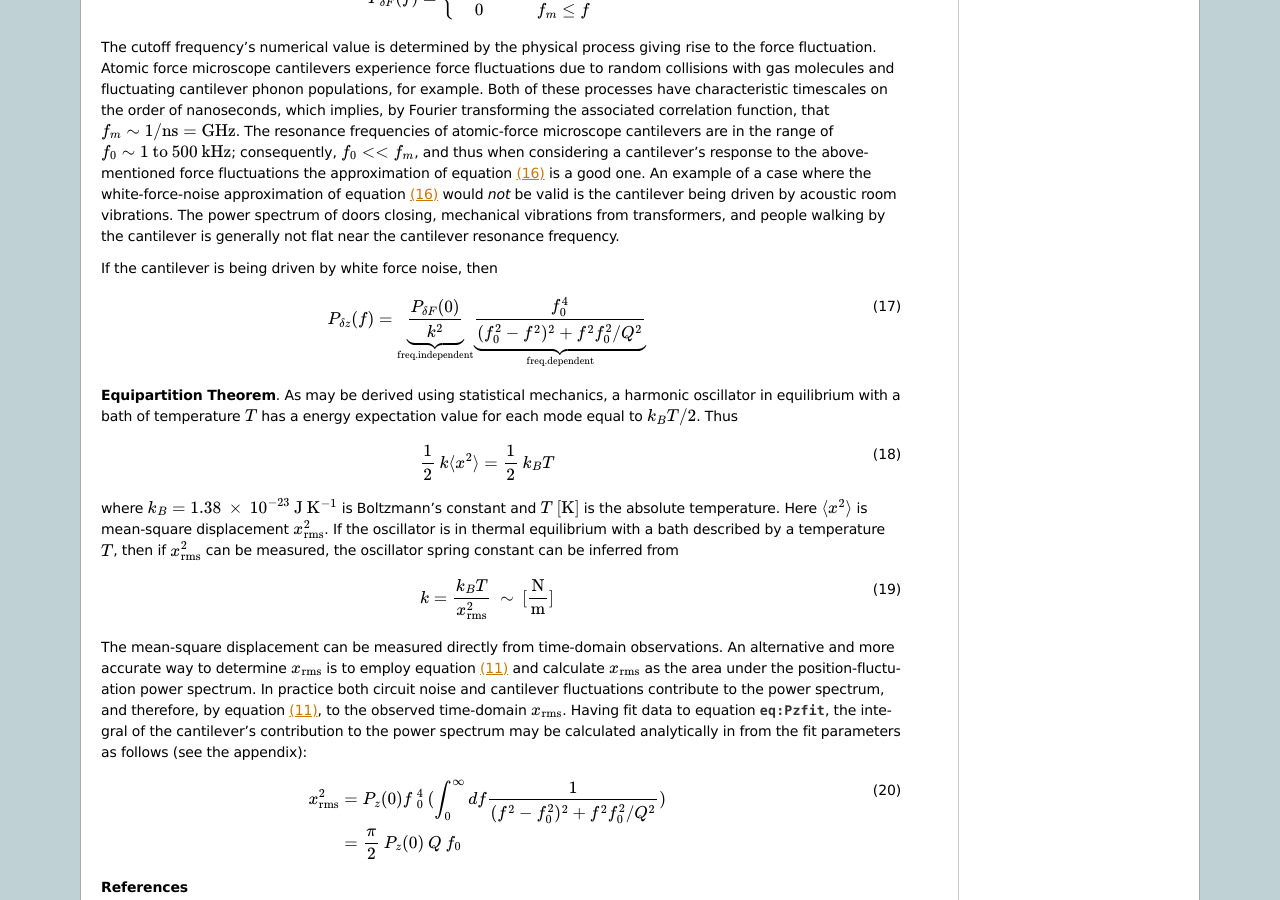
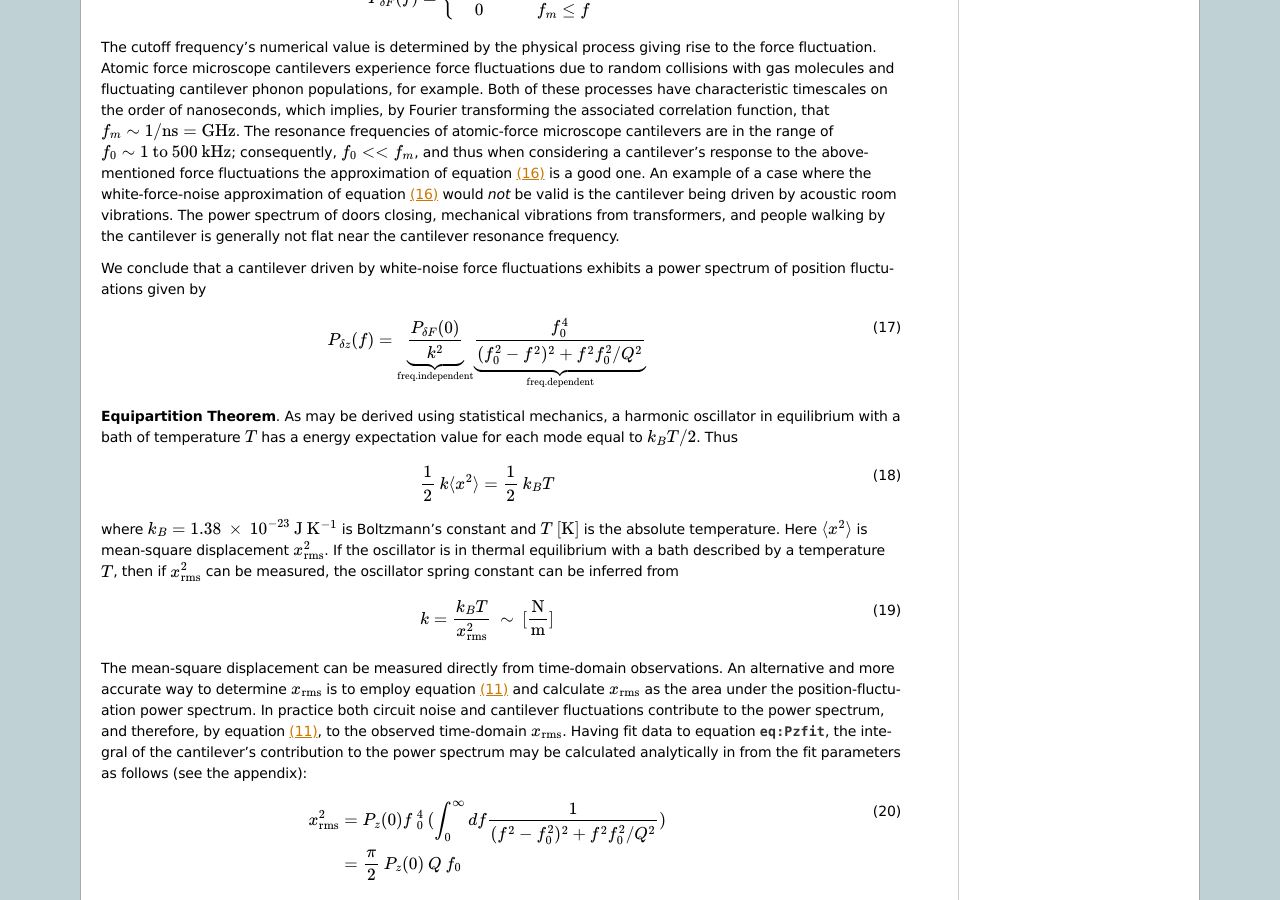
Before and after one commit to JohnMarohn/FreqDemod, a Sphinx documentation site: the page built from docs/background1.rst, in a window 1280 px wide and 900 px high, scrolled down 7471 px. Built offline with Sphinx 7.4.7, drawn with Linux system fonts in a browser that asks for light colours.

Commit message:
background1(): begin major rewrite: delete the data workup discussion, keep the start of the equipartition theorem, delete everything below including xmin, Fmin, and cantilever design.

```diff
--- a/docs/background1.rst
+++ b/docs/background1.rst
@@ -605,7 +605,7 @@
 
 The cutoff frequency’s numerical value is determined by the physical process giving rise to the force fluctuation. Atomic force microscope cantilevers experience force fluctuations due to random collisions with gas molecules and fluctuating cantilever phonon populations, for example. Both of these processes have characteristic timescales on the order of nanoseconds, which implies, by Fourier transforming the associated correlation function, that :math:`f_m \sim 1 / {\mathrm{ns}} = \mathrm{GHz}`.  The resonance frequencies of atomic-force microscope cantilevers are in the range of :math:`f_0 \sim 1 \: \text{to} \: 500 \: \text{kHz}`; consequently, :math:`f_0 << f_m`, and thus when considering a cantilever’s response to the above-mentioned force fluctuations the approximation of equation :eq:`eq:whitenoise` is a good one. An example of a case where the white-force-noise approximation of equation :eq:`eq:whitenoise` would *not* be valid is the cantilever being driven by acoustic room vibrations. The power spectrum of doors closing, mechanical vibrations from transformers, and people walking by the cantilever is generally not flat near the cantilever resonance frequency.
 
-If the cantilever is being driven by white force noise, then
+We conclude that a cantilever driven by white-noise force fluctuations exhibits a power spectrum of position fluctuations given by
 
 .. math::
     :label: eq:PzPFconst
@@ -613,7 +613,6 @@
     P_{\delta z}(f) =
     \underbrace{\frac{P_{\delta F}(0)}{k^2}}_{\mathrm{\small freq. independent}}
     \underbrace{\frac{f_0^4}{(f_0^2 - f^2)^2 + f^2 f_0^2 / Q^2}}_{\mathrm{\small freq. dependent}}
-
 
 
 
```
